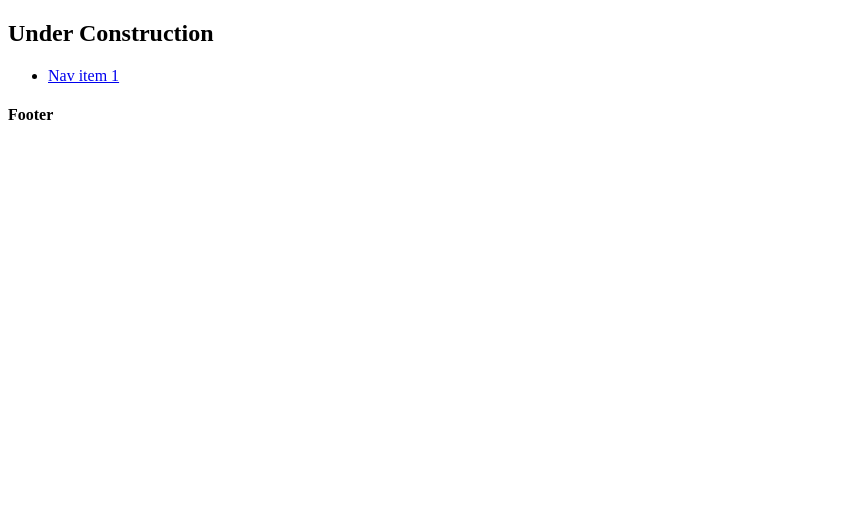
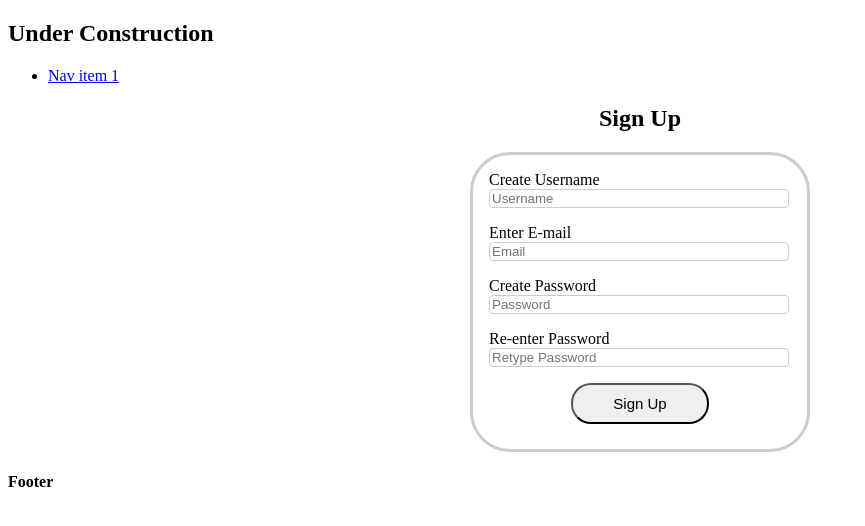
Before and after one commit to dogtownoak/appyhour, a website: page views/index.html in a window 1280 px wide. Shown: the whole page, without its empty margins (0-865 px from the left). Drawn offline with nearby package versions, Linux system fonts and the light colour scheme; no server answers.

Commit message:
created basic sign up form

```diff
--- a/sass/main.scss
+++ b/sass/main.scss
@@ -1,7 +1,51 @@
  * {
-     box-sizing: border-box;
- }
+    box-sizing: border-box;
+}
 
- .hidden {
-     display:none;
- }
+.hidden {
+    display:none;
+}
+
+.signUp h1 {
+    text-align: center;
+}
+
+form {
+    margin: 0 auto;
+    height: 300px;
+    width: 340px;
+    padding: 1em;
+    border: 3px solid #ccc;
+    border-radius: 2.5em;
+}
+
+form div + div {
+    margin-top: 1em;
+}
+
+input[type=text], input[type=password] {
+    font: 1em;
+    width: 300px;
+    box-sizing: border-box;
+    border: 1px solid #ccc;
+    border-radius: 4px;
+}
+
+input:focus {
+    border-color: #000;
+}
+
+input[type=submit] {
+    margin: 0 auto;
+    display: block;
+    transition-duration: 0.4s;
+    padding: 10px 40px;
+    border-radius: 20px;
+    font-size: 15px;
+}
+
+input[type=submit]:hover {
+    background-color: #999999;
+    color: white;
+    cursor: pointer;
+}
--- a/views/index.html
+++ b/views/index.html
@@ -31,14 +31,40 @@
     </section>
     <section class="login">
     </section>
-    <section class="signUp hidden">
+    <section class="signUp">
+      <h1>Sign Up</h1>
+      <form>
+        <div>
+          <label>Create Username</label>
+          <input type="text" name="username" placeholder="Username" required>
+        </div>
+        <div>
+          <label>Enter E-mail</label>
+          <input type="text" name="email" placeholder="Email" required>
+        </div>
+        <div>
+          <labe>Create Password</labe>
+          <input type="password" name="password" placeholder="Password" required>
+        </div>
+        <div>
+          <label>Re-enter Password</label>
+          <input type="password" name="password2" placeholder="Retype Password" required>
+        </div>
+        <div>
+            <input type="submit" value="Sign Up">
+        </div>
+      </form>
     </section>
+
     <section class="drinkOrAP hidden">
     </section>
+
     <section class="drink hidden">
     </section>
+
     <section class="appetizer hidden">
     </section>
+
     <section class="order hidden">
     </section>
   </main>
```
Also changed, not shown: public/styles/main.css, 1 other file.
